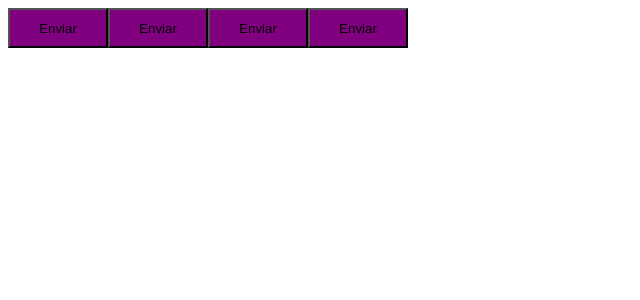
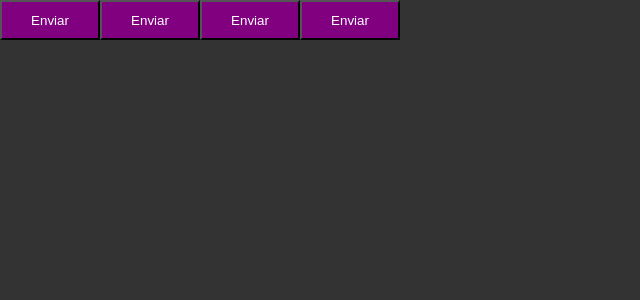
Before and after one commit to vitorsat/React, a React (Vite) app in the folder Segundo-Projeto/02-ignite-timer/: page / in a window 1280 px wide. Shown: the top 300 px of the page, without its empty margins (0-640 px from the left). Built offline with nearby package versions, Linux system fonts and the light colour scheme.

Commit message:
feat: add global style

```diff
--- a/Segundo-Projeto/02-ignite-timer/src/App.tsx
+++ b/Segundo-Projeto/02-ignite-timer/src/App.tsx
@@ -2,6 +2,7 @@
 import { Button } from './components/Button';
 
 import { defaultTheme } from './styles/themes/default';
+import { GlobalStyles } from './styles/global';
 
 export function App() {
 	return (
@@ -10,6 +11,8 @@
 			<Button variant="secondary" />
 			<Button variant="success" />
 			<Button variant="danger" />
+
+			<GlobalStyles />
 		</ThemeProvider>
 	);
 }
--- a/Segundo-Projeto/02-ignite-timer/src/components/Button.styles.ts
+++ b/Segundo-Projeto/02-ignite-timer/src/components/Button.styles.ts
@@ -18,6 +18,7 @@
 	height: 40px;
 
 	background-color: ${(props) => props.theme.primary};
+	color: ${(props) => props.theme.white};
 
 	/* ${(props) =>
 		css`
--- /dev/null
+++ b/Segundo-Projeto/02-ignite-timer/src/styles/global.ts
@@ -0,0 +1,14 @@
+import { createGlobalStyle } from 'styled-components';
+
+export const GlobalStyles = createGlobalStyle`
+  * {
+    margin: 0;
+    padding: 0;
+    box-sizing: border-box;
+  }
+
+  body {
+    background-color: #333;
+    color: #fff
+  }
+`;
--- a/Segundo-Projeto/02-ignite-timer/src/styles/themes/default.ts
+++ b/Segundo-Projeto/02-ignite-timer/src/styles/themes/default.ts
@@ -1,4 +1,5 @@
 export const defaultTheme = {
 	primary: 'purple',
 	secondary: 'orange',
+	white: '#fff',
 };
```
Also changed, not shown: Segundo-Projeto/02-ignite-timer/src/@types/styled.d.ts (added, +9 -0 lines).
